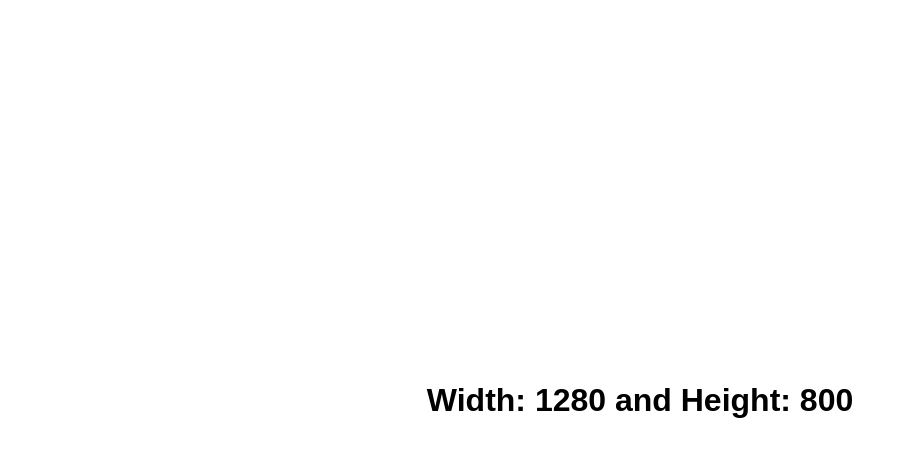
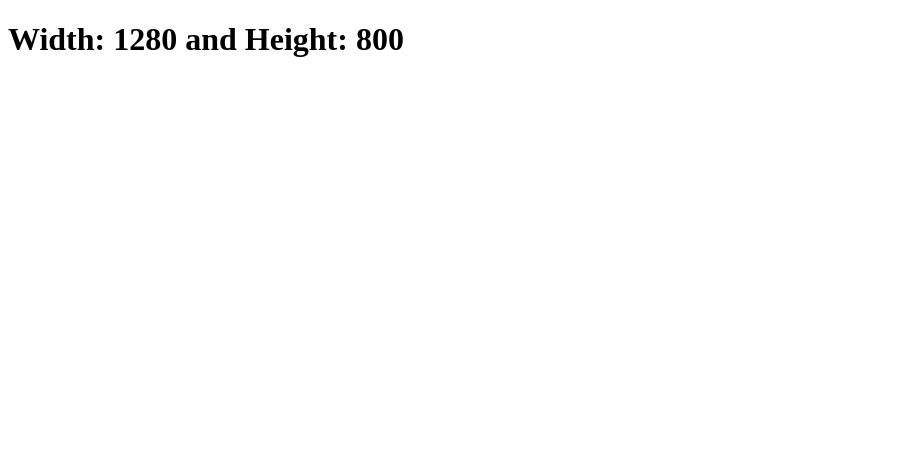
Before and after one commit to acciojob/screen-size-jaisaipothula, a website: page main.html in a window 1280 px wide. Shown: the whole page, without its empty margins (0-907 px from the left). Drawn offline with Linux system fonts and the light colour scheme.

Commit message:
created a submission

```diff
--- a/main.html
+++ b/main.html
@@ -2,22 +2,7 @@
 <html lang="en">
 <head>
     <meta charset="UTF-8">
-    <meta name="viewport" content="width=device-width, initial-scale=1.0">
-    <title>Screen Size</title>
-    <style>
-        body {
-            font-family: Arial, sans-serif;
-            display: flex;
-            justify-content: center;
-            align-items: center;
-            height: 100vh;
-            margin: 0;
-        }
-
-        #sizeInfo {
-            text-align: center;
-        }
-    </style>
+    <title>Test Screen Size</title>
 </head>
 <body>
     <div id="sizeInfo">
@@ -25,19 +10,14 @@
     </div>
 
     <script>
-        document.addEventListener("DOMContentLoaded", () => {
         function updateSize() {
             const width = window.innerWidth;
             const height = window.innerHeight;
             document.getElementById('sizeText').innerText = `Width: ${width} and Height: ${height}`;
         }
 
-            // Initial size update
-            updateSize();
-
-            // Update size on window resize
+        window.addEventListener('load', updateSize);
         window.addEventListener('resize', updateSize);
-        });
     </script>
 </body>
 </html>
```
Lines whose indentation alone changed are shown as unchanged.
